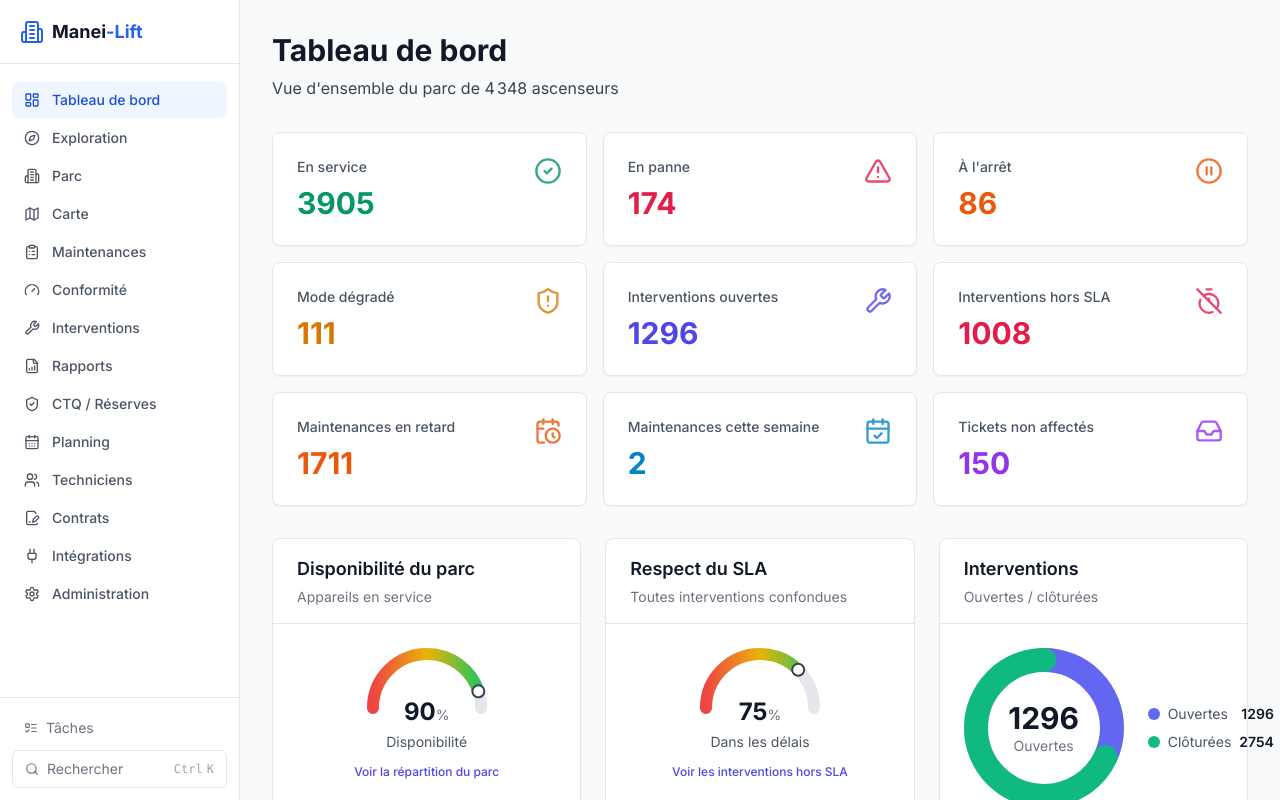
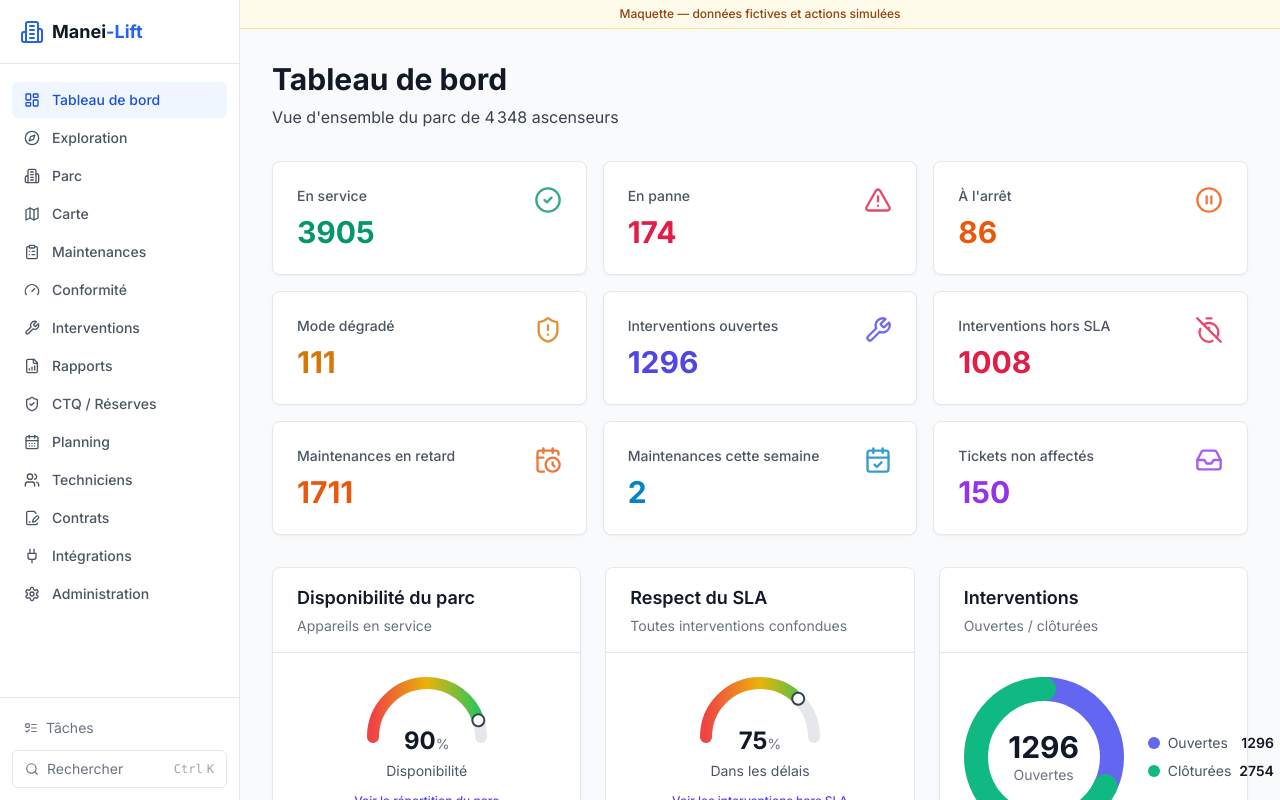
Before and after one commit to houssamlaghzil/gmao-ascenseurs, a Next.js app: page / in a window 1280 px wide. Shown: the top 800 px of the page. Built offline with nearby package versions, Linux system fonts and the light colour scheme.

Commit message:
Ajoute le bandeau global de maquette (Web + Android)
Co-Authored-By: Claude Sonnet 5 <noreply@anthropic.com>

```diff
--- a/app/components/AppShell.tsx
+++ b/app/components/AppShell.tsx
@@ -8,19 +8,26 @@
 
 import { usePathname } from 'next/navigation';
 import Navigation from './Navigation';
+import BandeauMaquette from './BandeauMaquette';
 
 export default function AppShell({ children }: { children: React.ReactNode }) {
   const pathname = usePathname();
   const isMobileSimulation = pathname?.startsWith('/mobile');
 
   if (isMobileSimulation) {
-    return <div className="min-h-screen bg-gray-100">{children}</div>;
+    return (
+      <div className="min-h-screen bg-gray-100">
+        <BandeauMaquette />
+        {children}
+      </div>
+    );
   }
 
   return (
     <div className="min-h-screen bg-gray-50">
       <Navigation />
       <main className="md:pl-60">
+        <BandeauMaquette />
         <div className="max-w-7xl mx-auto px-4 sm:px-6 lg:px-8 py-8">{children}</div>
       </main>
     </div>
--- /dev/null
+++ b/app/components/BandeauMaquette.tsx
@@ -0,0 +1,13 @@
+/**
+ * Bandeau global rappelant qu'il s'agit d'une maquette (cahier des charges,
+ * section 1) : aucune action de cet écran n'a d'effet réel sur un système
+ * externe, même quand le libellé emploie un verbe métier ("valider",
+ * "envoyer"...).
+ */
+export default function BandeauMaquette() {
+  return (
+    <div className="flex items-center justify-center gap-2 bg-amber-50 border-b border-amber-200 px-4 py-1.5 text-xs font-medium text-amber-800">
+      <span>Maquette — données fictives et actions simulées</span>
+    </div>
+  );
+}
```
